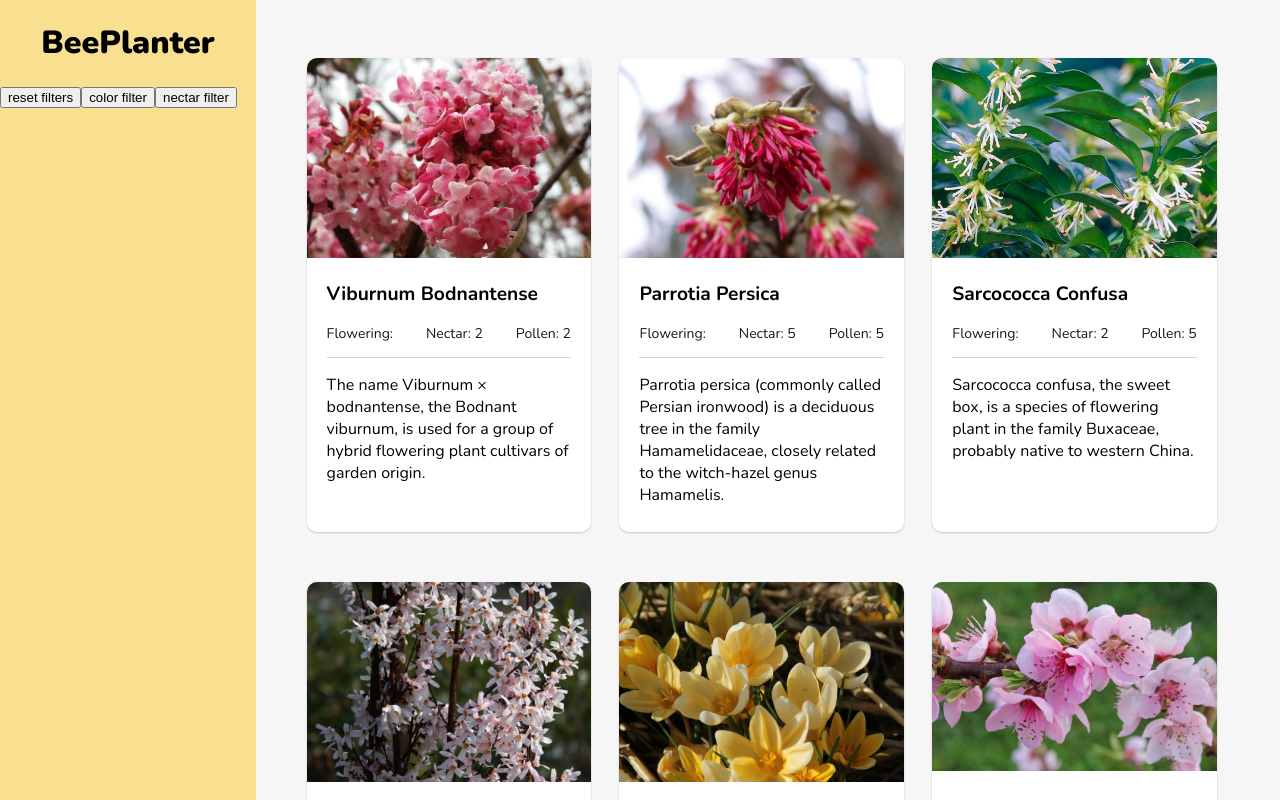
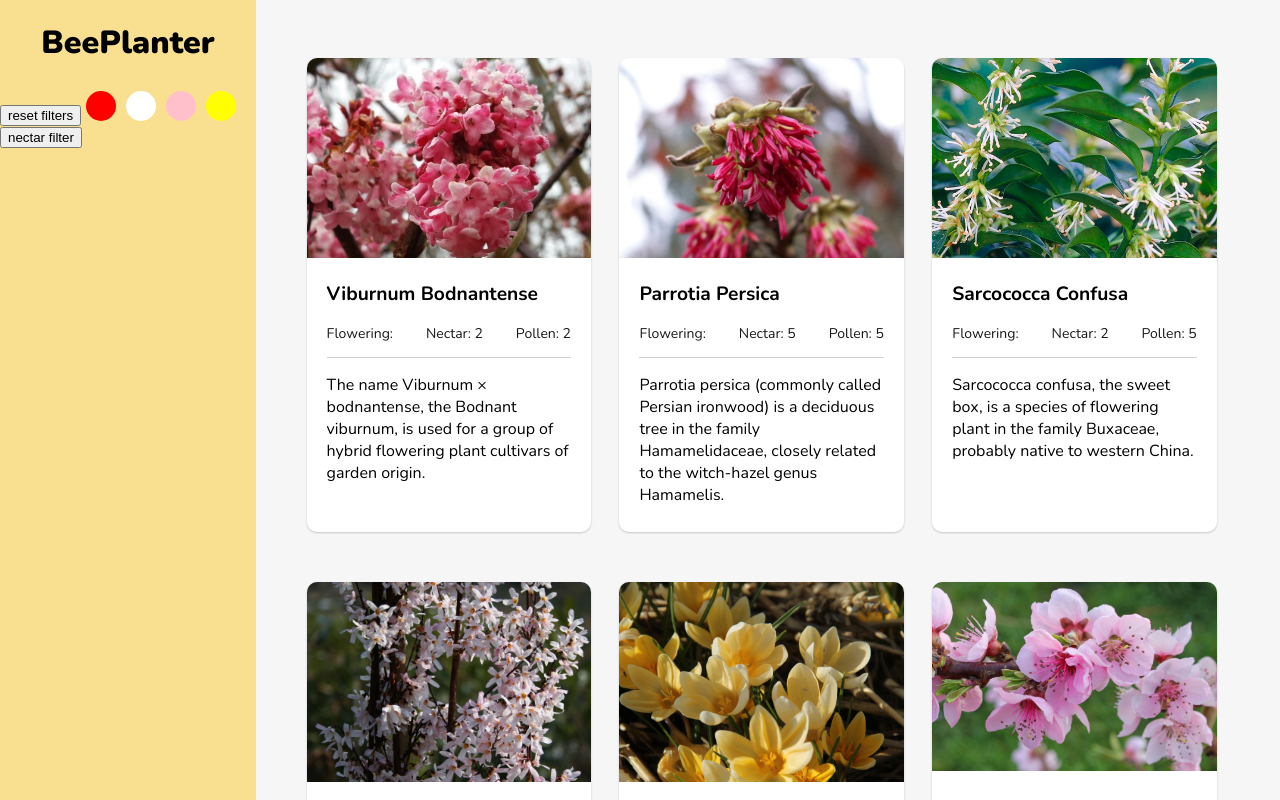
Before and after one commit to brampauwelyn/bee-planter, an Angular app: page / in a window 1280 px wide. Shown: the top 800 px of the page. Built offline with nearby package versions, Linux system fonts and the light colour scheme.

Commit message:
progress on filter by color

```diff
--- a/src/app/components/plant/plant.component.html
+++ b/src/app/components/plant/plant.component.html
@@ -2,7 +2,13 @@
   <div class="filters">
     <h1>{{ title }}</h1>
     <button (click)="resetFilters()">reset filters</button>
-    <button (click)="filterByColor('red')">color filter</button>
+
+    <button
+        *ngFor="let color of colors"
+        (click)="filterByColor(color)"
+        class="color-preview"
+        [ngStyle]="setBackgroundColor(color)">
+    </button>
     <button (click)="filterByNectar(3, 5)">nectar filter</button>
     <!-- <span [ngStyle]="setBackgroundColor(plant.color)" class="color-preview"></span> -->
   </div>
--- a/src/app/components/plant/plant.component.scss
+++ b/src/app/components/plant/plant.component.scss
@@ -66,8 +66,14 @@
 }
 
 .color-preview{
-  display: flex;
   width: 30px;
   height: 30px;
+  margin: 5px;
   border-radius: 100%;
+  border: 0;
+  cursor: pointer;
+
+  &.active{
+    box-shadow: 0 4px 6px -1px rgba(0, 0, 0, 0.1), 0 2px 4px -1px rgba(0, 0, 0, 0.06);
+  }
 }
--- a/src/app/components/plant/plant.component.ts
+++ b/src/app/components/plant/plant.component.ts
@@ -1,5 +1,6 @@
 import { Component } from '@angular/core';
 import plantsData from './plants.json';
+import { PathLocationStrategy } from '@angular/common';
 
 @Component({
   selector: 'app-root',
@@ -10,10 +11,21 @@ import plantsData from './plants.json';
 export class PlantComponent {
   title = 'BeePlanter';
   plants: Array<any> = plantsData;
+  colors: Array<string> = this.mapColors();
   activeFilters = {
     colors: [],
   };
   filteredPlants: Array<any> = [...plantsData];
+
+  mapColors() {
+    const colorsArr: Array<string> = [];
+    this.plants.map( plant => {
+      if (!colorsArr.includes(plant.color)) {
+        colorsArr.push(plant.color);
+      }
+    });
+    return colorsArr;
+  }
 
   resetFilters() {
     this.filteredPlants = this.plants;
@@ -21,10 +33,18 @@ export class PlantComponent {
   }
 
   filterByColor(color: string) {
-    this.activeFilters.colors.push(color);
-    this.filteredPlants = this.filteredPlants.filter( plant => {
+    if (this.activeFilters.colors.includes(color)) {
+      const colorIndex = this.activeFilters.colors.indexOf(color);
+      this.activeFilters.colors.splice(colorIndex, 1);
+    } else {
+      this.activeFilters.colors.push(color);
+    }
+    this.filteredPlants = this.plants.filter( plant => {
       return this.activeFilters.colors.includes(plant.color);
     });
+    if (!this.filteredPlants.length) {
+      this.resetFilters();
+    }
   }
 
   filterByNectar(minValue: number, maxValue: number){
@@ -34,8 +54,11 @@ export class PlantComponent {
   }
 
   setBackgroundColor(color: string){
+    const boxShadow = '0 1px 4px 0 rgba(0, 0, 0, 0.15), 0 2px 2px 0 rgba(0, 0, 0, 0.15)';
+    const colorActive = this.activeFilters.colors.includes(color);
     const styles = {
-      'background-color': color
+      'background-color': color,
+      'box-shadow': (colorActive) ? boxShadow : ''
     };
     return styles;
   }
--- a/src/app/components/plant/plants.json
+++ b/src/app/components/plant/plants.json
@@ -13,7 +13,7 @@
     "nectar": 5,
     "pollen": 5,
     "image": "assets/images/parrotia-persica.jpg",
-    "color": "yellow"
+    "color": "red"
   },
   {
     "name": "sarcococca confusa",
@@ -21,7 +21,7 @@
     "nectar": 2,
     "pollen": 5,
     "image": "assets/images/sarcococca-confusa.jpg",
-    "color": "green",
+    "color": "white",
     "url": "https://en.wikipedia.org/wiki/Sarcococca_confusa"
   },
   {
@@ -30,7 +30,7 @@
     "nectar": 3,
     "pollen": 3,
     "image": "assets/images/abeliophyllum-distichum.jpg",
-    "color": "black",
+    "color": "pink",
     "url": "https://en.wikipedia.org/wiki/Abeliophyllum"
   },
   {
@@ -39,7 +39,7 @@
     "nectar": 3,
     "pollen": 5,
     "image": "assets/images/crocus-chrysanthus.jpg",
-    "color": "black",
+    "color": "yellow",
     "url": "https://en.wikipedia.org/wiki/Crocus_chrysanthus"
   },
   {
@@ -48,7 +48,7 @@
     "nectar": 2,
     "pollen": 2,
     "image": "assets/images/prunus-persica.jpg",
-    "color": "black",
+    "color": "pink",
     "url": "https://en.wikipedia.org/wiki/Crocus_chrysanthus"
   }
 ]
```
